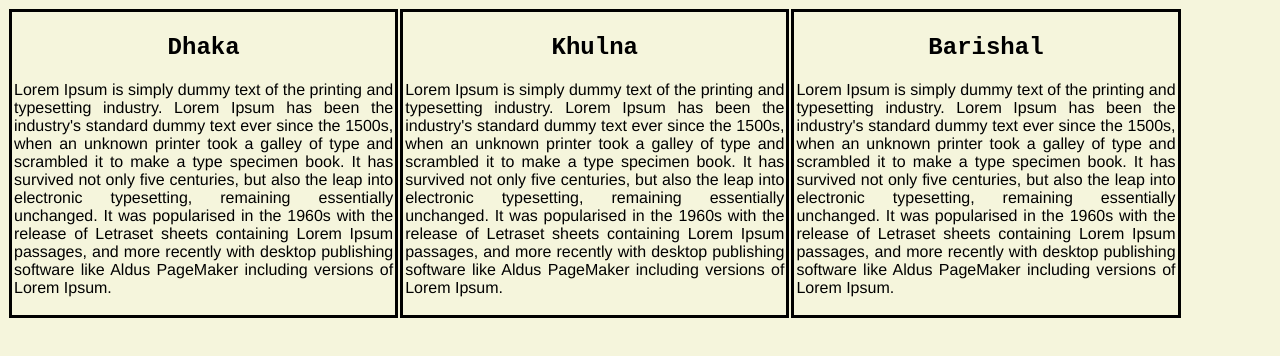
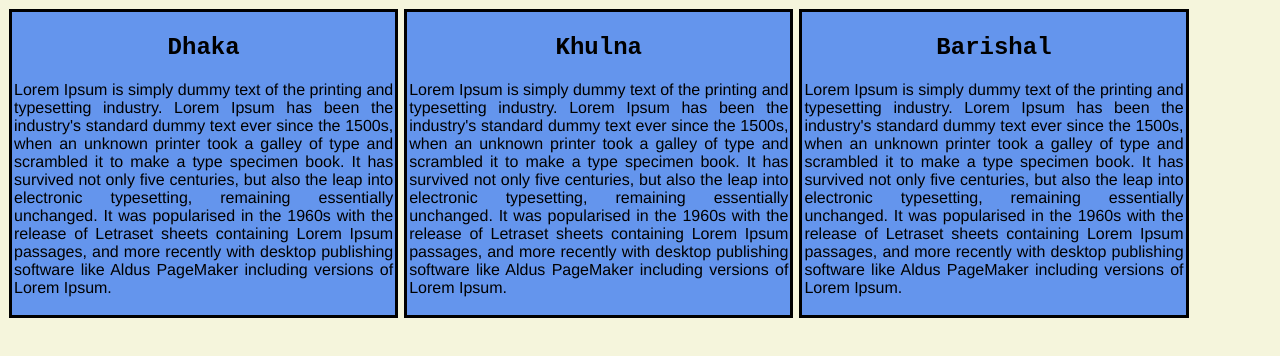
Before and after one commit to Firoz-Alam/my-third-website, a plain HTML site: page index.html in a window 1280 px wide. Drawn offline with Linux system fonts and the light colour scheme.

Commit message:
eight commit

```diff
--- a/style.css
+++ b/style.css
@@ -15,5 +15,6 @@ p{
     width: 30%;
     margin: 1px;
     padding: 2px;
-    float: left;
+    display: inline-block;
+    background-color: cornflowerblue;
 }
```
